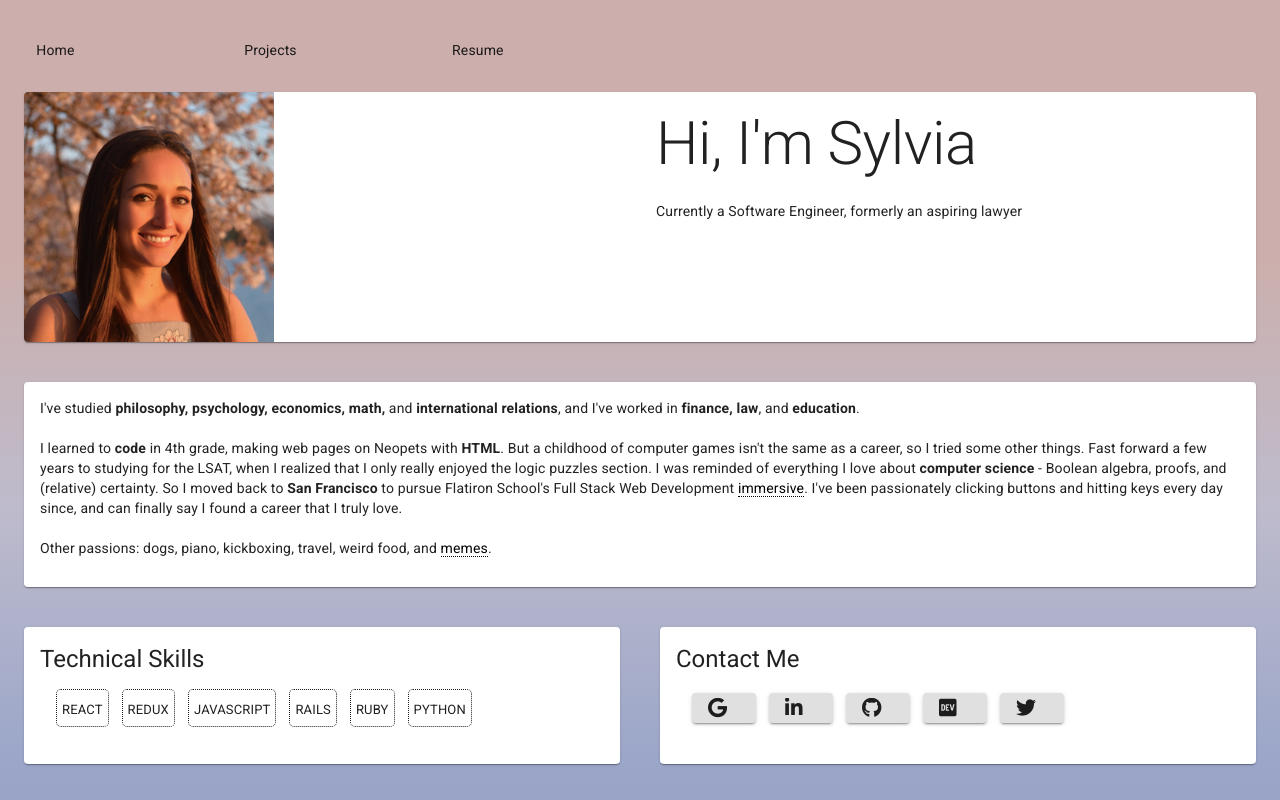
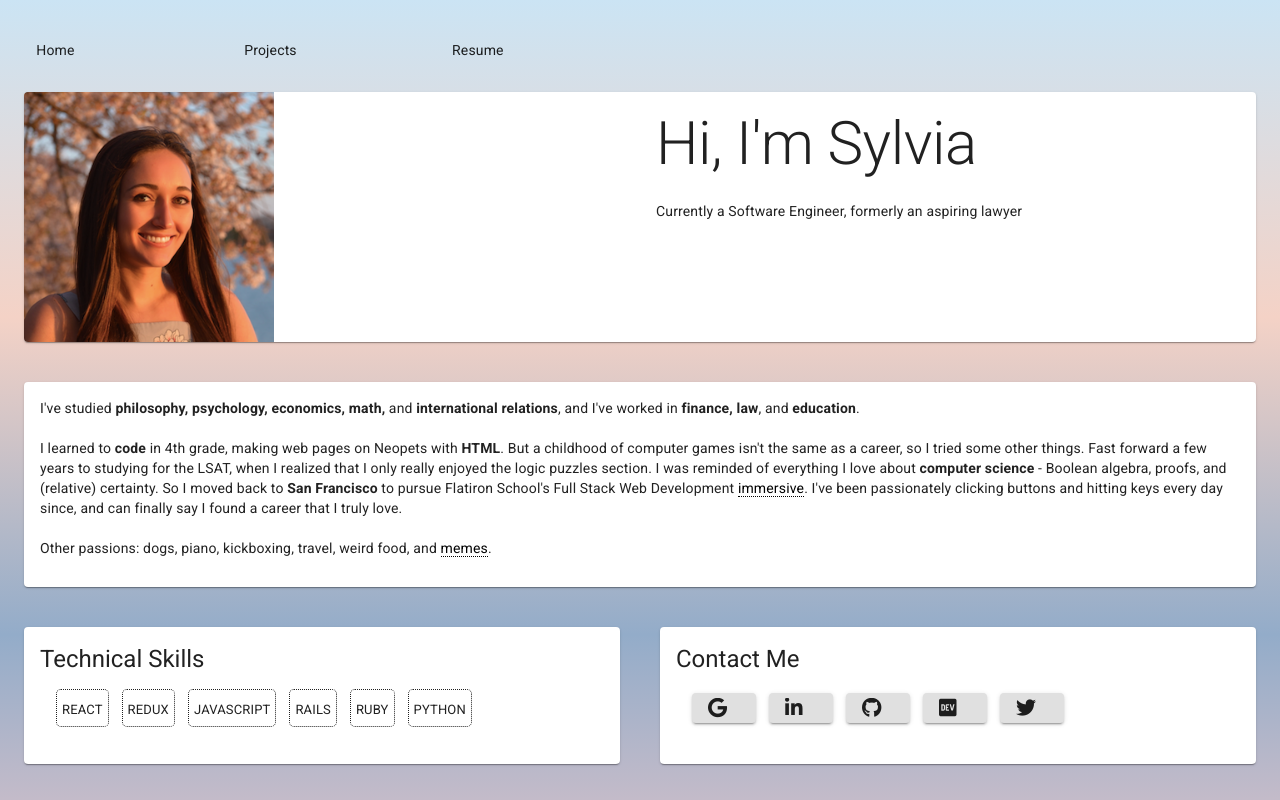
Before and after one commit to sylviapap/personal-site-react, a React (Create React App) app: page / in a window 1280 px wide. Shown: the top 800 px of the page. Built offline with nearby package versions, Linux system fonts and the light colour scheme.

Commit message:
Change color

```diff
--- a/src/App.css
+++ b/src/App.css
@@ -1,5 +1,5 @@
 body {
-  background: linear-gradient(#ccafac 20%, #bebbcc, #9ba6c9, #8d95b8, #ccafac );
+  background: linear-gradient(#cbe4f4, #f4d2c6, #93acc9, #f0c9c9, #bbd1df );
 }
 
 /* Keeping this here as a comment for potential background image option
```
